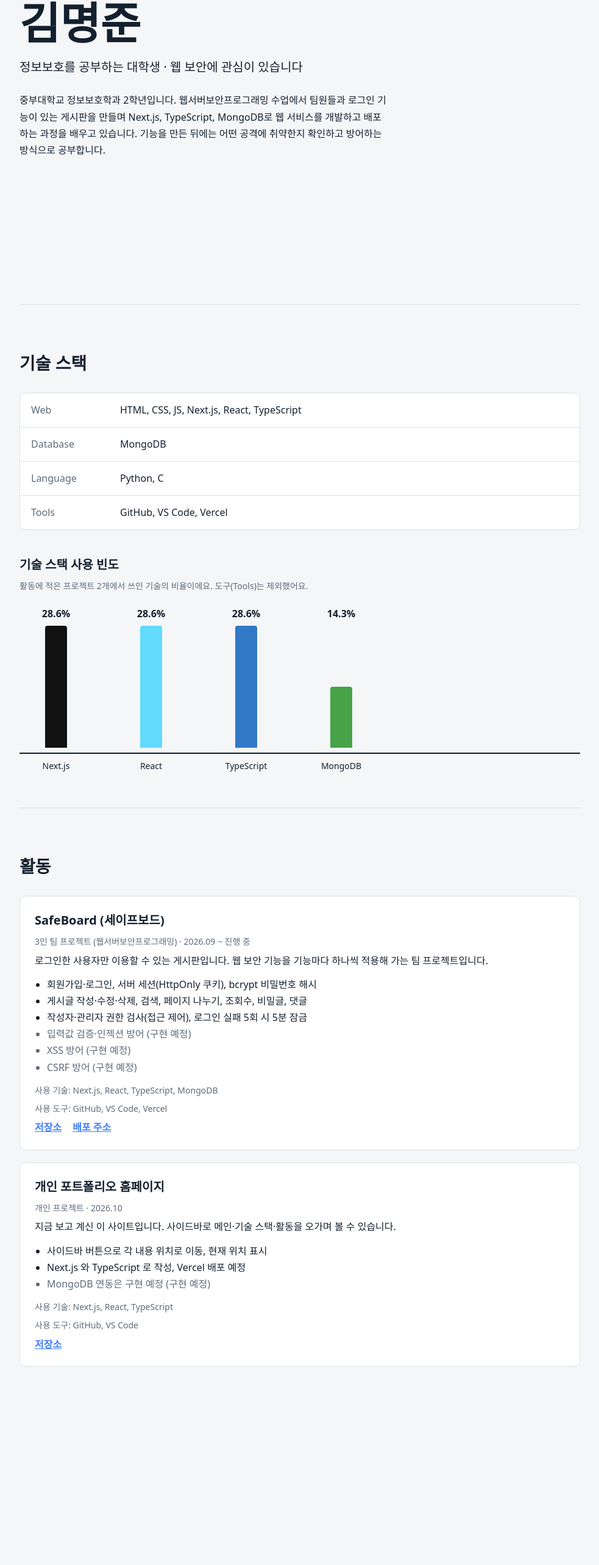
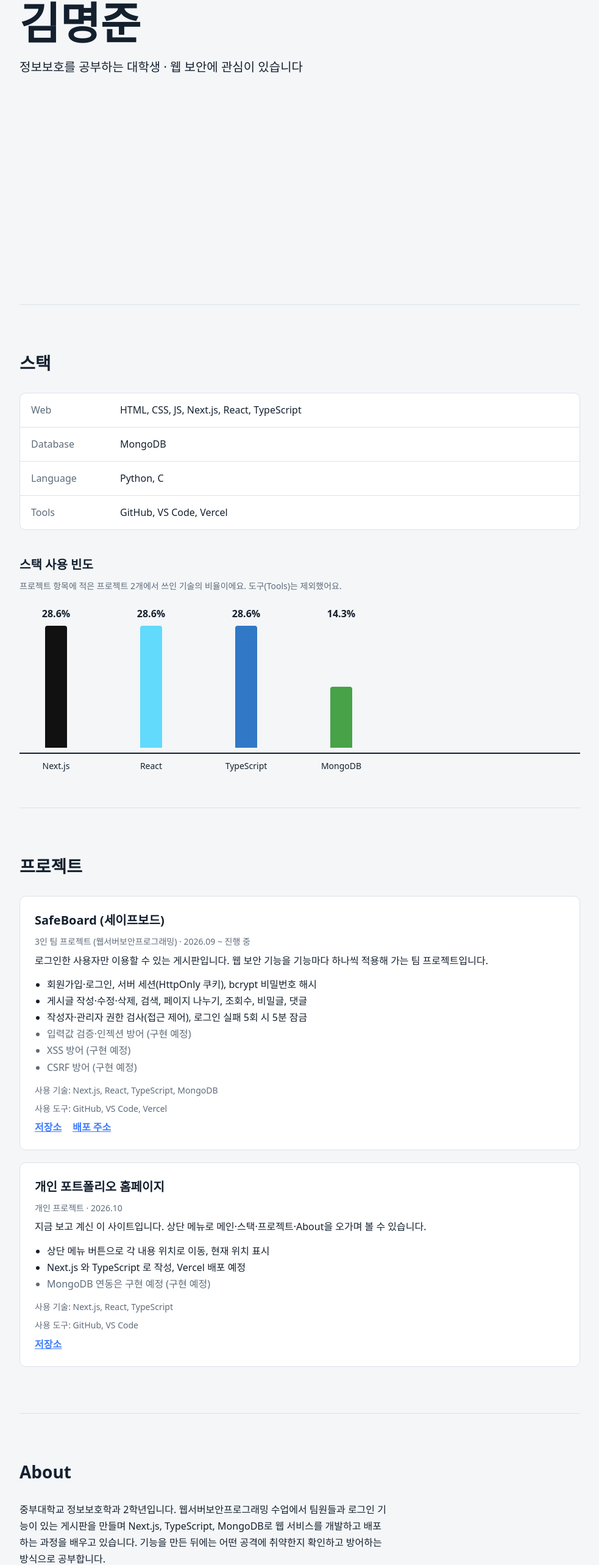
Before and after one commit to k35864316-spec/web_server_portfolio, a Next.js app: page / in a window 1280 px wide. Shown: the part 193-2759 px from the top of the page at 61% size, without its empty margins (148-1131 px from the left). Before the commit the page ends 2510 px from the top, so only its background shows below. Built offline with nearby package versions, Linux system fonts and the light colour scheme.

Commit message:
Split page into main, stack, projects and about

```diff
--- a/src/app/page.tsx
+++ b/src/app/page.tsx
@@ -14,12 +14,11 @@ export default function Home() {
         <section id="main" style={{ ...S.block, paddingTop: "clamp(56px, 10vw, 96px)", minHeight: "60vh" }}>
           <p style={{ margin: "0 0 8px", color: C.muted }}>{p.school}</p>
           <h1 style={{ margin: 0, fontSize: "clamp(44px, 9vw, 72px)", lineHeight: 1.1 }}>{p.name}</h1>
-          <p style={{ margin: "16px 0 24px", fontSize: 20 }}>{p.tagline}</p>
-          <p style={{ maxWidth: "38em", margin: 0 }}>{p.intro}</p>
+          <p style={{ margin: "16px 0 0", fontSize: 20 }}>{p.tagline}</p>
         </section>
 
         <section id="skills" style={{ ...S.block, minHeight: "60vh" }}>
-          <h2 style={S.h2}>기술 스택</h2>
+          <h2 style={S.h2}>스택</h2>
           <dl style={S.ledger}>
             {p.skills.map((s, idx) => (
               <div
@@ -32,11 +31,11 @@ export default function Home() {
             ))}
           </dl>
 
-          <h3 style={{ margin: "40px 0 6px", fontSize: 20 }}>기술 스택 사용 빈도</h3>
-          <p style={S.sub}>활동에 적은 프로젝트 {p.projects.length}개에서 쓰인 기술의 비율이에요. 도구(Tools)는 제외했어요.</p>
+          <h3 style={{ margin: "40px 0 6px", fontSize: 20 }}>스택 사용 빈도</h3>
+          <p style={S.sub}>프로젝트 항목에 적은 프로젝트 {p.projects.length}개에서 쓰인 기술의 비율이에요. 도구(Tools)는 제외했어요.</p>
           <div
             role="img"
-            aria-label={`기술 스택 사용 빈도: ${usage.map((u) => `${u.name} ${formatPercent(u.percent)}%`).join(", ")}`}
+            aria-label={`스택 사용 빈도: ${usage.map((u) => `${u.name} ${formatPercent(u.percent)}%`).join(", ")}`}
             style={{ display: "flex", alignItems: "flex-end", gap: "clamp(12px, 4vw, 36px)", marginTop: 20, paddingBottom: 8, borderBottom: `2px solid ${C.ink}` }}
           >
             {usage.map((u) => (
@@ -57,8 +56,8 @@ export default function Home() {
           </div>
         </section>
 
-        <section id="activities" style={{ ...S.block, borderBottom: 0, minHeight: "80vh" }}>
-          <h2 style={S.h2}>활동</h2>
+        <section id="projects" style={{ ...S.block, minHeight: "60vh" }}>
+          <h2 style={S.h2}>프로젝트</h2>
           {p.projects.map((pr) => (
             <article key={pr.title} style={S.card}>
               <h3 style={{ margin: 0, fontSize: 20 }}>{pr.title}</h3>
@@ -81,6 +80,29 @@ export default function Home() {
             </article>
           ))}
         </section>
+
+        <section id="about" style={{ ...S.block, borderBottom: 0, minHeight: "80vh" }}>
+          <h2 style={S.h2}>About</h2>
+          <p style={{ maxWidth: "38em", margin: "0 0 24px" }}>{p.intro}</p>
+          <dl style={S.ledger}>
+            <div style={{ ...S.ledgerRow, borderBottom: `1px solid ${C.line}` }}>
+              <dt style={{ color: C.muted }}>이름</dt>
+              <dd style={{ margin: 0, fontWeight: 500 }}>{p.name}</dd>
+            </div>
+            <div style={{ ...S.ledgerRow, borderBottom: `1px solid ${C.line}` }}>
+              <dt style={{ color: C.muted }}>소속</dt>
+              <dd style={{ margin: 0, fontWeight: 500 }}>{p.school}</dd>
+            </div>
+            <div style={S.ledgerRow}>
+              <dt style={{ color: C.muted }}>링크</dt>
+              <dd style={{ margin: 0, display: "flex", flexWrap: "wrap", gap: "4px 18px" }}>
+                {p.links.map((l) => (
+                  <a key={l.url} href={l.url} target="_blank" rel="noreferrer" style={S.link}>{l.label}</a>
+                ))}
+              </dd>
+            </div>
+          </dl>
+        </section>
       </main>
     </>
   );
--- a/src/components/Sidebar.tsx
+++ b/src/components/Sidebar.tsx
@@ -5,8 +5,9 @@ import { C, NAV_HEIGHT } from "@/lib/theme";
 
 const ITEMS = [
   { id: "main", label: "메인" },
-  { id: "skills", label: "기술 스택" },
-  { id: "activities", label: "활동" },
+  { id: "skills", label: "스택" },
+  { id: "projects", label: "프로젝트" },
+  { id: "about", label: "About" },
 ];
 
 /** 페이지 맨 위에 고정되는 메뉴. 버튼을 누르면 해당 내용으로 이동한다. */
--- a/src/lib/profileData.ts
+++ b/src/lib/profileData.ts
@@ -65,12 +65,12 @@ export const PROFILE: ProfileData = {
     {
       title: "개인 포트폴리오 홈페이지",
       period: "2026.10",
-      summary: "지금 보고 계신 이 사이트입니다. 사이드바로 메인·기술 스택·활동을 오가며 볼 수 있습니다.",
+      summary: "지금 보고 계신 이 사이트입니다. 상단 메뉴로 메인·스택·프로젝트·About을 오가며 볼 수 있습니다.",
       role: "개인 프로젝트",
       stack: ["Next.js", "React", "TypeScript"],
       tools: ["GitHub", "VS Code"],
       points: [
-        { text: "사이드바 버튼으로 각 내용 위치로 이동, 현재 위치 표시", done: true },
+        { text: "상단 메뉴 버튼으로 각 내용 위치로 이동, 현재 위치 표시", done: true },
         { text: "Next.js 와 TypeScript 로 작성, Vercel 배포 예정", done: true },
         { text: "MongoDB 연동은 구현 예정", done: false },
       ],
```
